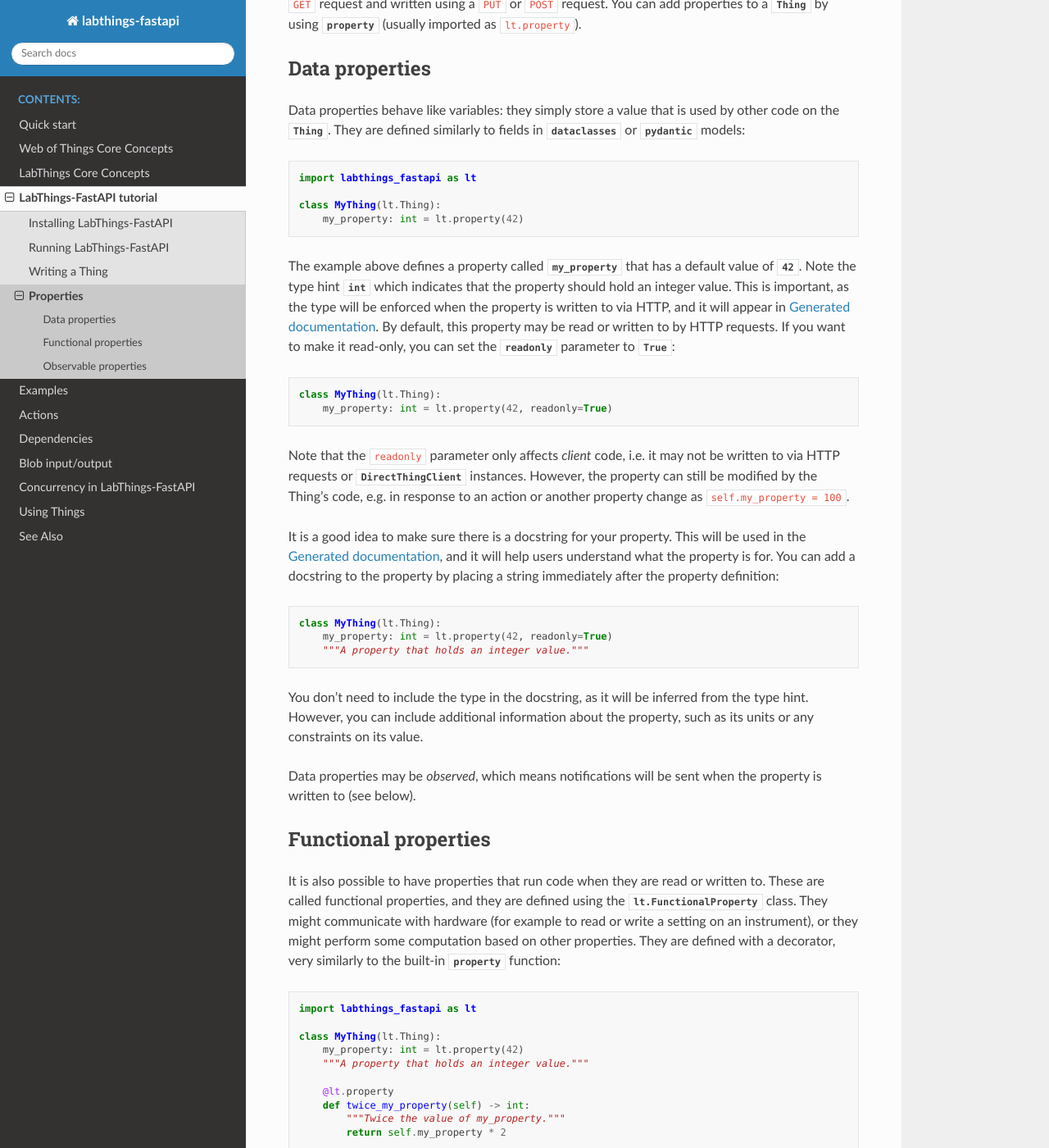
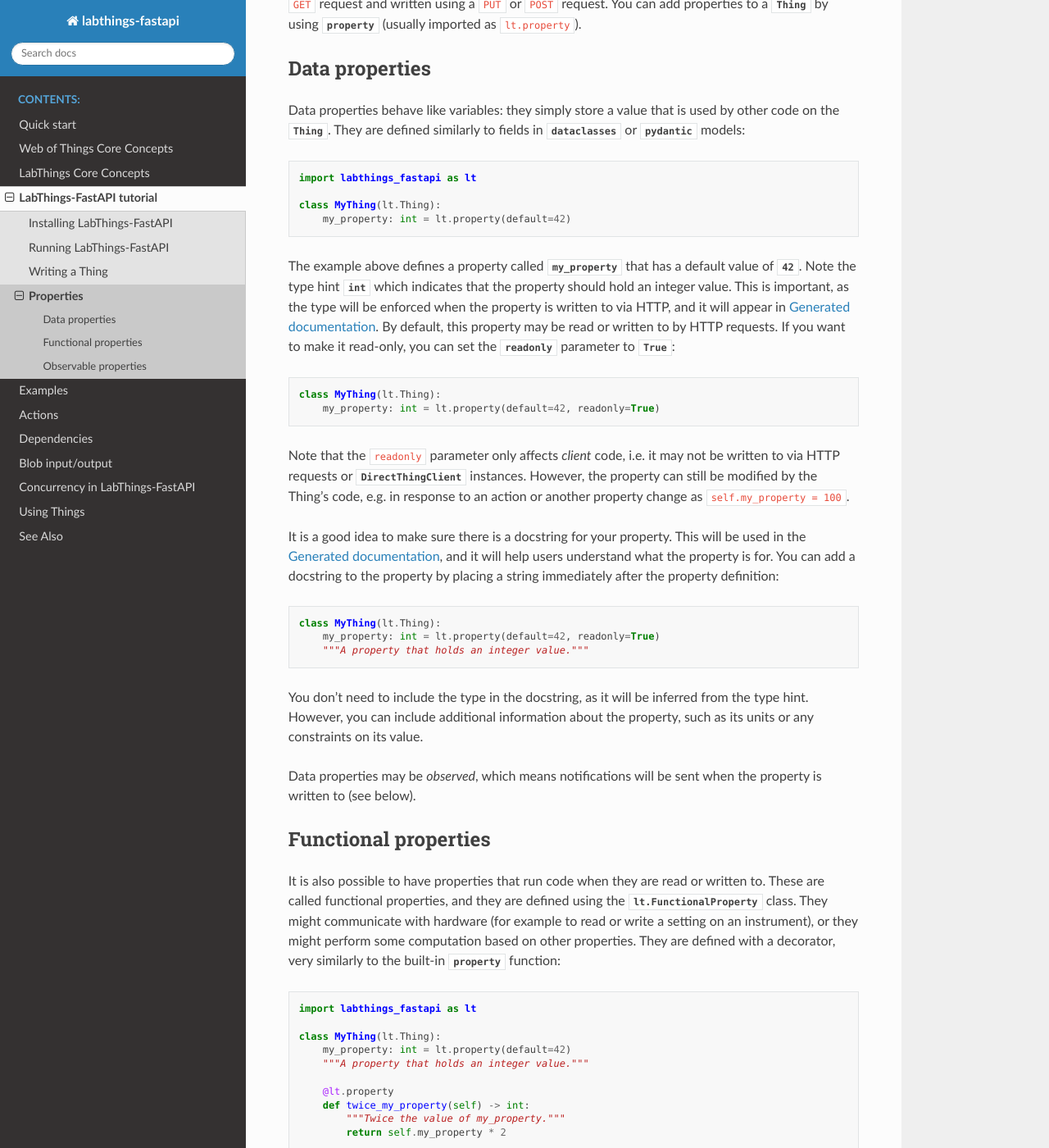
Before and after one commit to labthings/labthings-fastapi, a Sphinx documentation site: the page built from docs/source/tutorial/properties.rst, in a window 1280 px wide and 1400 px high, scrolled down 215 px. Shown: the whole window at 82% size. Built offline with Sphinx 7.4.7 and the Read the Docs theme 3.1.0, drawn with Linux system fonts in a browser that asks for light colours; pages that are not in the unit, such as notebooks, are missing from menus; the version number is read from the project's files by our own code.

Commit message:
Update tests and docs to use a named `default` arg to `lt.property`

```diff
--- a/docs/source/quickstart/counter.py
+++ b/docs/source/quickstart/counter.py
@@ -22,7 +22,7 @@ class TestThing(lt.Thing):
             time.sleep(1)
             self.increment_counter()
 
-    counter: int = lt.property(0, readonly=True)
+    counter: int = lt.property(default=0, readonly=True)
     "A pointless counter"
 
 
--- a/docs/source/tutorial/properties.rst
+++ b/docs/source/tutorial/properties.rst
@@ -15,14 +15,14 @@ Data properties behave like variables: they simply store a value that is used by
     import labthings_fastapi as lt
 
     class MyThing(lt.Thing):
-        my_property: int = lt.property(42)
+        my_property: int = lt.property(default=42)
 
 The example above defines a property called `my_property` that has a default value of `42`. Note the type hint `int` which indicates that the property should hold an integer value. This is important, as the type will be enforced when the property is written to via HTTP, and it will appear in :ref:`gen_docs`. By default, this property may be read or written to by HTTP requests. If you want to make it read-only, you can set the `readonly` parameter to `True`:
 
 .. code-block:: python
 
     class MyThing(lt.Thing):
-        my_property: int = lt.property(42, readonly=True)
+        my_property: int = lt.property(default=42, readonly=True)
 
 Note that the ``readonly`` parameter only affects *client* code, i.e. it may not be written to via HTTP requests or `.DirectThingClient` instances. However, the property can still be modified by the Thing's code, e.g. in response to an action or another property change as ``self.my_property = 100``.
 
@@ -31,7 +31,7 @@ It is a good idea to make sure there is a docstring for your property. This will
 .. code-block:: python
 
     class MyThing(lt.Thing):
-        my_property: int = lt.property(42, readonly=True)
+        my_property: int = lt.property(default=42, readonly=True)
         """A property that holds an integer value."""
 
 You don't need to include the type in the docstring, as it will be inferred from the type hint. However, you can include additional information about the property, such as its units or any constraints on its value.
@@ -48,7 +48,7 @@ It is also possible to have properties that run code when they are read or writt
     import labthings_fastapi as lt
 
     class MyThing(lt.Thing):
-        my_property: int = lt.property(42)
+        my_property: int = lt.property(default=42)
         """A property that holds an integer value."""
 
         @lt.property
@@ -65,7 +65,7 @@ Functional properties may also have a "setter" method, which is called when the
     import labthings_fastapi as lt
 
     class MyThing(lt.Thing):
-        my_property: int = lt.property(42)
+        my_property: int = lt.property(default=42)
         """A property that holds an integer value."""
 
         @lt.property
@@ -85,7 +85,7 @@ Adding a setter makes the property read-write (if only a getter is present, it m
     import labthings_fastapi as lt
 
     class MyThing(lt.Thing):
-        my_property: int = lt.property(42)
+        my_property: int = lt.property(default=42)
         """A property that holds an integer value."""
 
         @lt.property
--- a/docs/source/tutorial/writing_a_thing.rst
+++ b/docs/source/tutorial/writing_a_thing.rst
@@ -16,8 +16,8 @@ Our first Thing will pretend to be a light: we can set its brightness and turn i
     import labthings_fastapi as lt
 
     class Light(lt.Thing):
-        brightness: int = lt.property(100)
-        is_on: bool = lt.property(False, readonly=true)
+        brightness: int = lt.property(default=100)
+        is_on: bool = lt.property(default=False, readonly=true)
 
         @lt.action
         def toggle(self):
```
Also changed, not shown: 6 other files.
